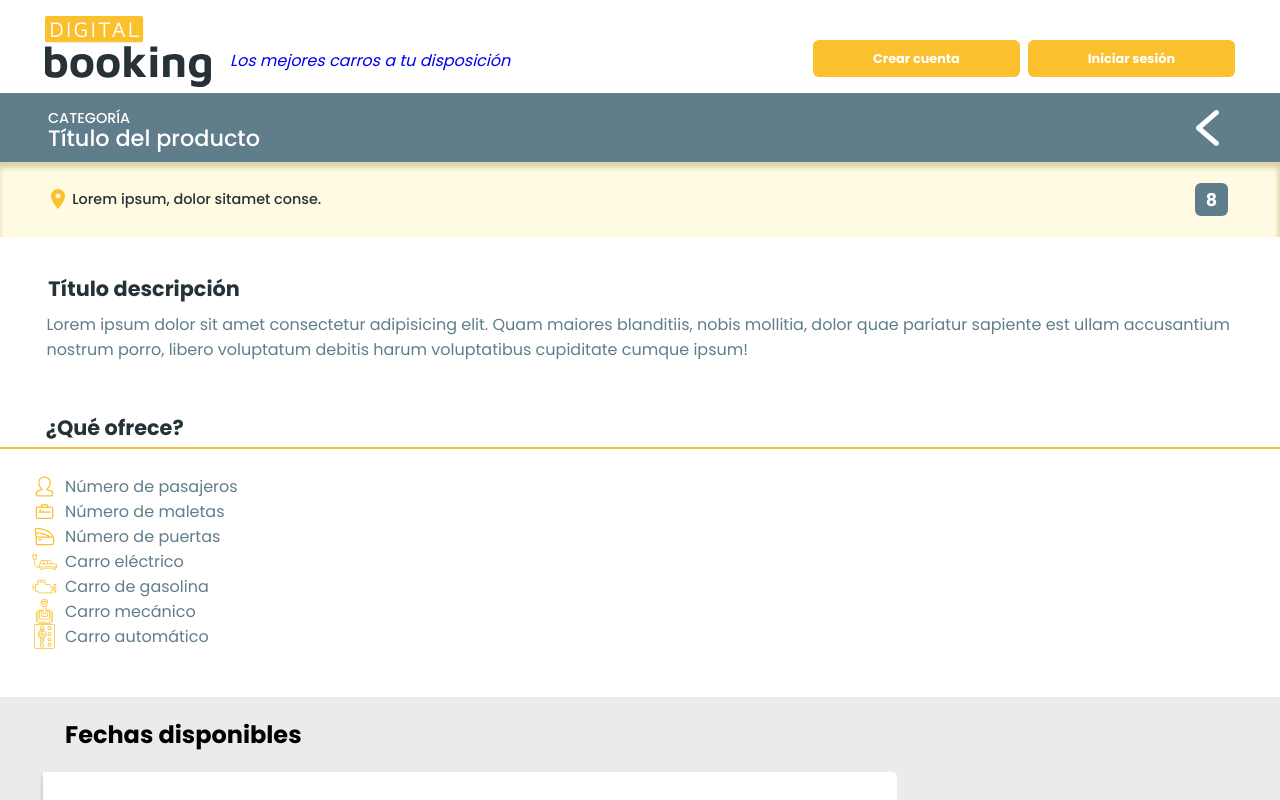
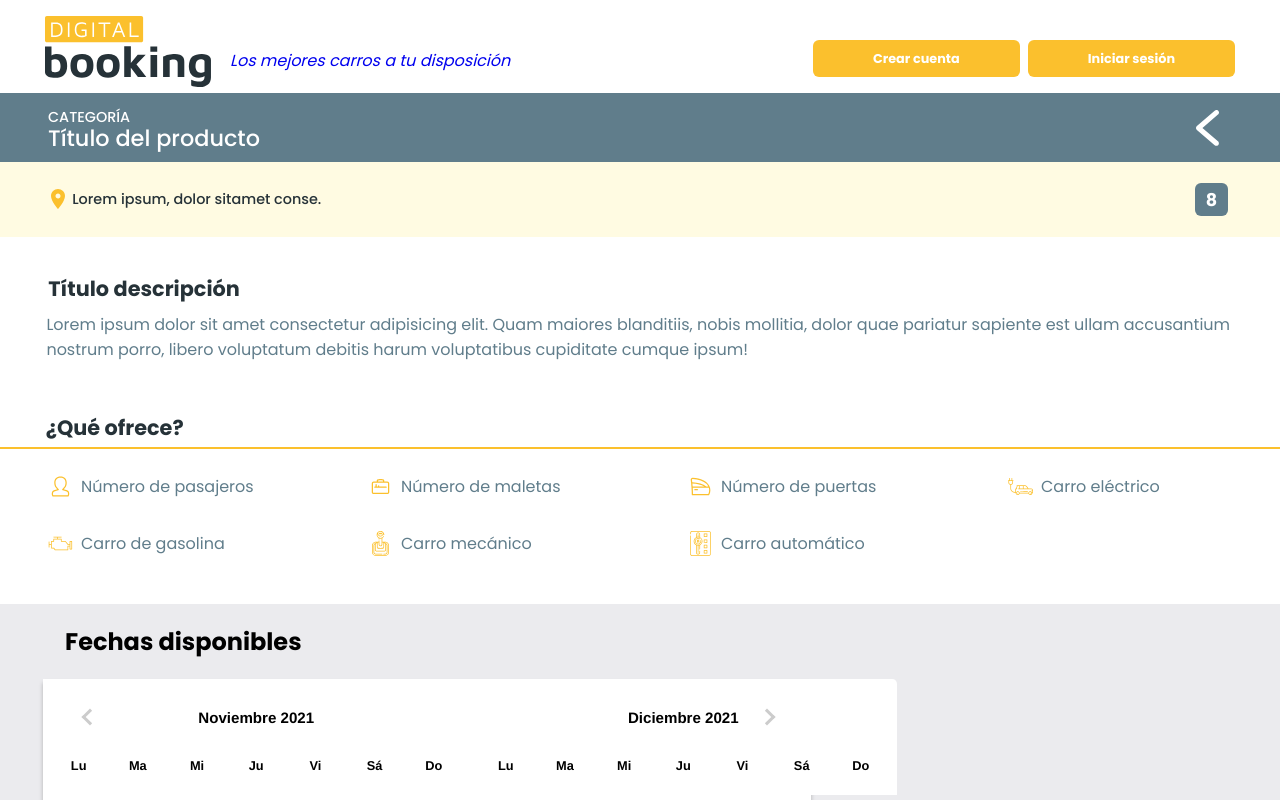
Before and after one commit to YesidBarragan/digital-rental-car, a React (Create React App) app: page /product in a window 1280 px wide. Shown: the top 800 px of the page. Built offline with nearby package versions, Linux system fonts and the light colour scheme.

Commit message:
Fix shadows in heading and location blocks, and services position in characteristics block

```diff
--- a/src/components/ProductDetails/ProductDetails.css
+++ b/src/components/ProductDetails/ProductDetails.css
@@ -7,7 +7,11 @@
     width: 100%;
     display: flex;
     justify-content: space-between;
-    padding-bottom: .1em;
+    padding: 0 0 .1em;
+    margin-top: 5.8em;
+    box-shadow: 0px 6px 5px 0px rgba(48, 59, 65, 0.75) inset;
+-webkit-box-shadow: 0px 6px 5px 0px rgba(48, 59, 65, 0.75) inset;
+-moz-box-shadow: 0px 6px 5px 0px rgba(48, 59, 65, 0.75) inset;
 
     /*Otros*/
     background-color: #607d8b;
@@ -15,8 +19,7 @@
 
 .heading-section_texts {
     /*Display & Box Model*/
-    margin-top: 93px;
-    padding: .5em;
+    padding: 1em .5em .5em;
 
     /*Otros*/
     color: #ffffff;
@@ -39,7 +42,7 @@
 .heading-section__icon {
     /*Display & Box Model*/
     display: inline-block;
-    padding-top: 6.9em;
+    padding-top: 1.4em;
     margin-right: .5em;
     width: 15px;
 }
@@ -56,9 +59,9 @@
     align-items: center;
     height: 75px;
     background-color: #fffbe2;
-    box-shadow: -1px 5px 5px 1px rgba(200, 188, 139, 0.64) inset;
-    -webkit-box-shadow: -1px 5px 5px 1px rgba(200, 188, 139, 0.64) inset;
-    -moz-box-shadow: -1px 5px 5px 1px rgba(200, 188, 139, 0.64) inset;
+    box-shadow: -1px 4px 5px 1px rgba(221, 193, 81, 0.64) inset;
+    -webkit-box-shadow: -1px 4px 5px 1px rgba(221, 193, 81, 0.64) inset;
+    -moz-box-shadow: -1px 4px 5px 1px rgba(221, 193, 81, 0.64) inset;
 }
 
 .location-section__left {
@@ -156,7 +159,7 @@
    ===================================================== */
 
 .product-services__block {  /*cambiar*/
-    padding-bottom: 3em;
+    padding-bottom: 1em;
 }
 
 .product-services__title {
@@ -165,10 +168,16 @@
     margin-bottom: .7em;
 }
 
+.product-services__container {
+    display: flex;
+    flex-wrap: wrap;
+}
+
 .product-services__section {
     /*Display & Box Model*/
     display: flex;
-    padding: 0 .5em;
+    padding: 0 .5em 1em;
+    width: 50%;
 }
 
 .product-services__icon {
@@ -182,6 +191,10 @@
     padding-left: .5em;
     /*Otros*/
     color: #607d8b;
+}
+
+.product-services__grid-container {
+    display: grid;
 }
 
 
@@ -198,18 +211,20 @@
 
     .heading-section {
         /*Display & Box Model*/
-        padding: .5em 1em .1em;
+        padding: .1em 1em;
+        box-shadow: none;
     }
 
     .heading-section__icon {
         /*Display & Box Model*/
-        padding-top: 6.5em;
+        padding-top: 1.2em;
         width: 17px;
     }
 
     .location-section {
         /*Display & Box Model*/
         padding: .8em .6em;
+        box-shadow: none;
     }
 
     div.image-gallery-index {
@@ -228,7 +243,8 @@
 
     .product-services__section {
         /*Display & Box Model*/
-        padding: 0 1.3em;
+        padding: 0 1.3em 1em;
+        width: 50%;
     }
 
 }
@@ -238,18 +254,20 @@
 
     .heading-section {
         /*Display & Box Model*/
-        padding: .5em 1.3em .1em;
+        padding: .1em 1.3em;
+        box-shadow: none;
     }
 
     .heading-section__icon {
         /*Display & Box Model*/
-        padding-top: 6.5em;
+        padding-top: 1.2em;
         width: 18px;
     }
 
     .location-section {
         /*Display & Box Model*/
         padding: .8em 1em;
+        box-shadow: none;
     }
 
     div.image-gallery-index {
@@ -273,7 +291,7 @@
 
     .product-services__section {
         /*Display & Box Model*/
-        padding: 0 1.5em;
+        padding: 0 2em 1em;
     }
 
 }
@@ -285,12 +303,12 @@
 
     .heading-section {
         /*Display & Box Model*/
-        padding: .6em 2.5em .2em;
+        padding: .1em 2.5em .2em;
     }
 
     .heading-section__icon {
         /*Display & Box Model*/
-        padding-top: 6.3em;
+        padding-top: 1em;
         margin-right: 1.3em;
         width: 23px;
     }
@@ -323,7 +341,9 @@
 
     .product-services__section {
         /*Display & Box Model*/
-        padding: 0 2em;
+        padding: 0 3em 2em;
+        width: 25%;
+        box-shadow: none;
     }
 
 }
--- a/src/components/ProductDetails/ProductDetails.jsx
+++ b/src/components/ProductDetails/ProductDetails.jsx
@@ -108,7 +108,7 @@ export const ProductDetails = () => {
             </div>
             <div className="product-services__block">
                 <h2 className="product-services__title">¿Qué ofrece?</h2>
-                <div>
+                <div className="product-services__container">
                     {carServices.map((carServices) => (
                         <div key={carServices.id} className="product-services__section">
                             <img className="product-services__icon" src={carServices.imageUrl} alt={carServices.description}/>
```
